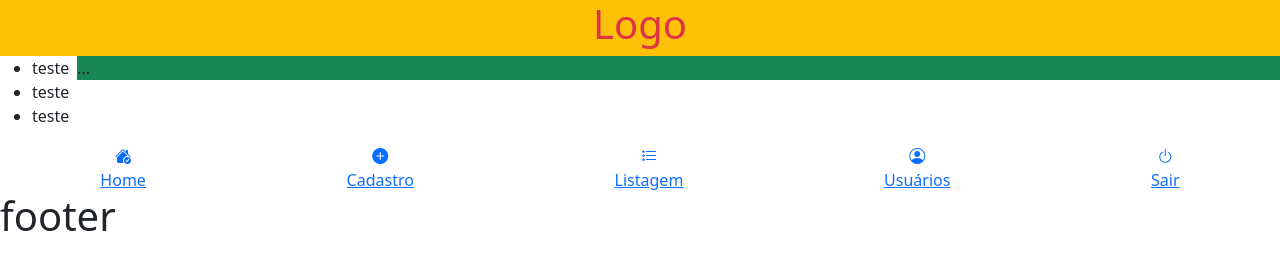
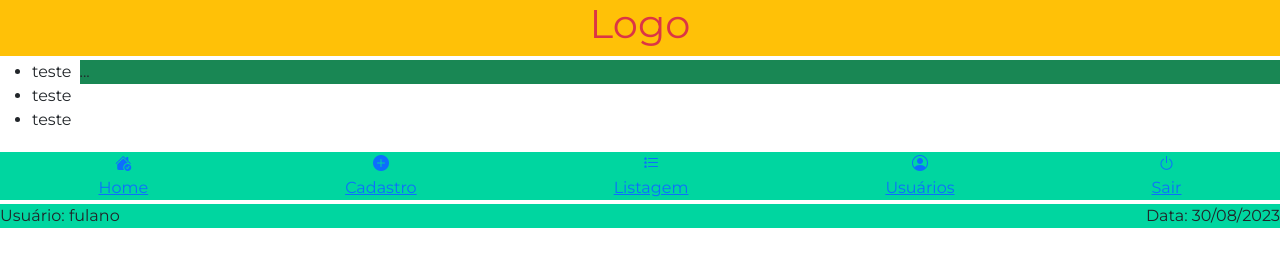
Before and after one commit to Sogoid/ProjetoIntegradorFront-End-2, a website: page index.html in a window 1280 px wide. Drawn offline with nearby package versions, Linux system fonts and the light colour scheme.

Commit message:
update files

```diff
--- a/assets/css/style.css
+++ b/assets/css/style.css
@@ -12,7 +12,7 @@
     --hover-color-bg: orange;
     --terceira-color: red;
     --quarta-color: black;
-  --backgroud-color: rgba(0, 0, 0, 0.8);
+    --backgroud-color: #00d6a0;
     --backgroud-color-Beneficios: #88888888;
     --border-color: black;
     /*Final da Palheta de cores*/
--- a/assets/css/styleIndex.css
+++ b/assets/css/styleIndex.css
@@ -1 +1,5 @@
 @import "style.css";
+
+.bg-color {
+    background-color: var(--backgroud-color);
+}
--- a/index.html
+++ b/index.html
@@ -7,14 +7,14 @@
     <script src="node_modules/jquery/dist/jquery.min.js"></script>
     <link href="node_modules/bootstrap/dist/css/bootstrap.min.css" rel="stylesheet">
     <link href="node_modules/bootstrap-icons/font/bootstrap-icons.min.css" rel="stylesheet">
+    <link href="./assets/css/styleIndex.css" rel="stylesheet">
 
     <title>Document</title>
 </head>
 
-<body class="sm:container"">
-    <div>
-        <header class=" d-flex justify-content-center bg-warning text-danger sm:bg-primary">
-    <h1>Logo</h1>
+<body class="sm:container gap-1">
+    <header class=" d-flex justify-content-center bg-warning text-danger sm:bg-primary">
+        <h1>Logo</h1>
     </header>
     <div class="d-flex justify-content-around gap-2">
         <aside id="menu__lateral" class="menu__lateral">
@@ -25,7 +25,7 @@
 
         </main>
     </div>
-    <section class="d-flex justify-content-around ">
+    <section class="d-flex justify-content-around bg-color">
         <a href="#" class="d-flex flex-column text-center"><i class="bi bi-house-check-fill"></i>Home</a>
         <a href="#" class="d-flex flex-column text-center"><i class="bi bi-plus-circle-fill"></i>Cadastro</a>
         <a href="#" class="d-flex flex-column text-center"><i class="bi bi-list-stars"></i>Listagem</a>
@@ -33,10 +33,11 @@
         <a href="#" class="d-flex flex-column text-center"><i class="bi bi-power"></i>Sair</a>
 
     </section>
-    <footer>
-        <h1>footer</h1>
+    <footer class="d-flex justify-content-between bg-color">
+        <p class="m-0">Usuário: <span>fulano</span></p>
+        <p class="m-0">Data: <span>30/08/2023</span></p>
     </footer>
-    </div>
+
     <script src="./assets/js/components.js"></script>
     <script src="node_modules/bootstrap/dist/js/bootstrap.bundle.min.js"></script>
 </body>
```
Lines whose indentation alone changed are shown as unchanged.
